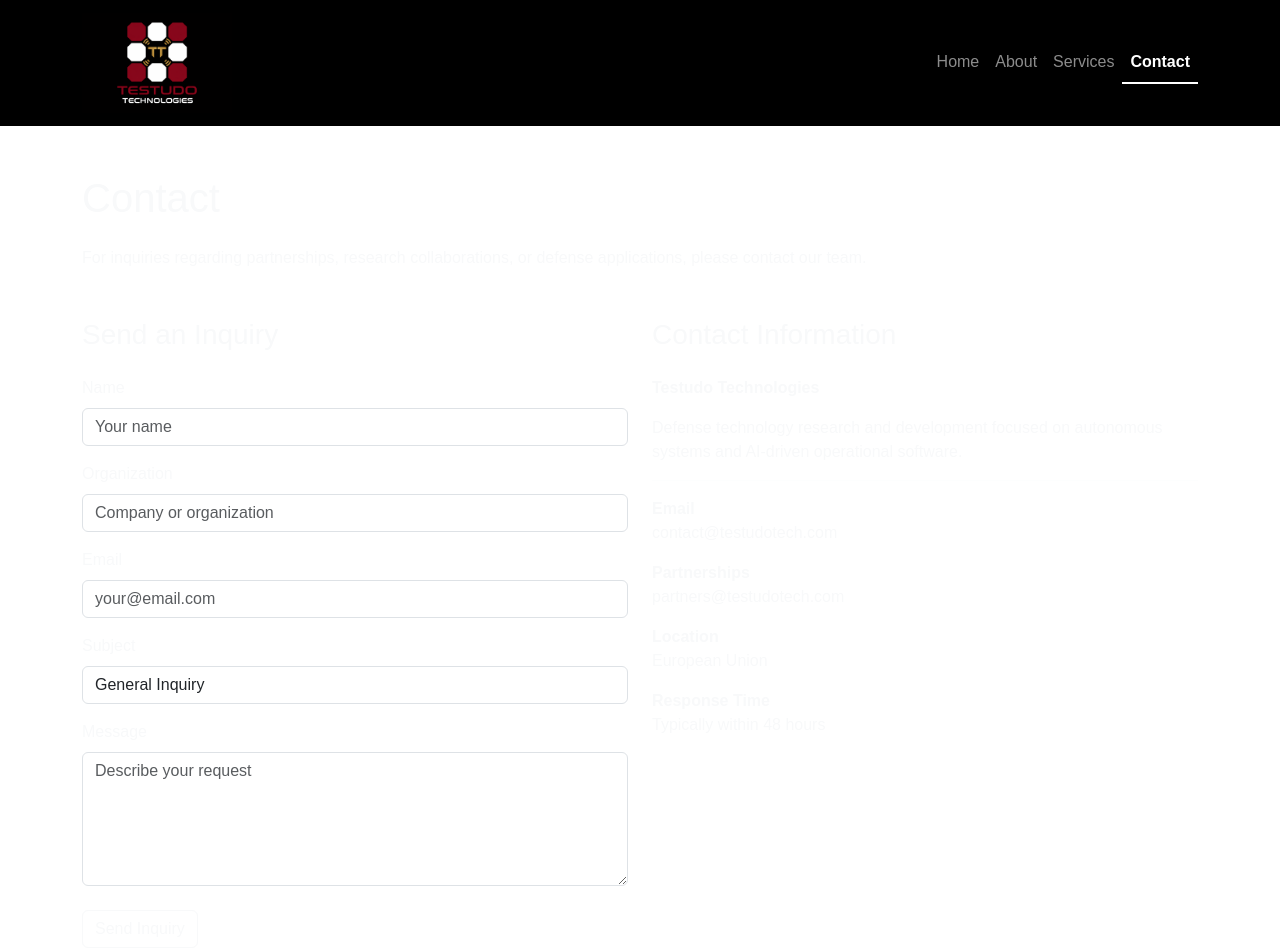
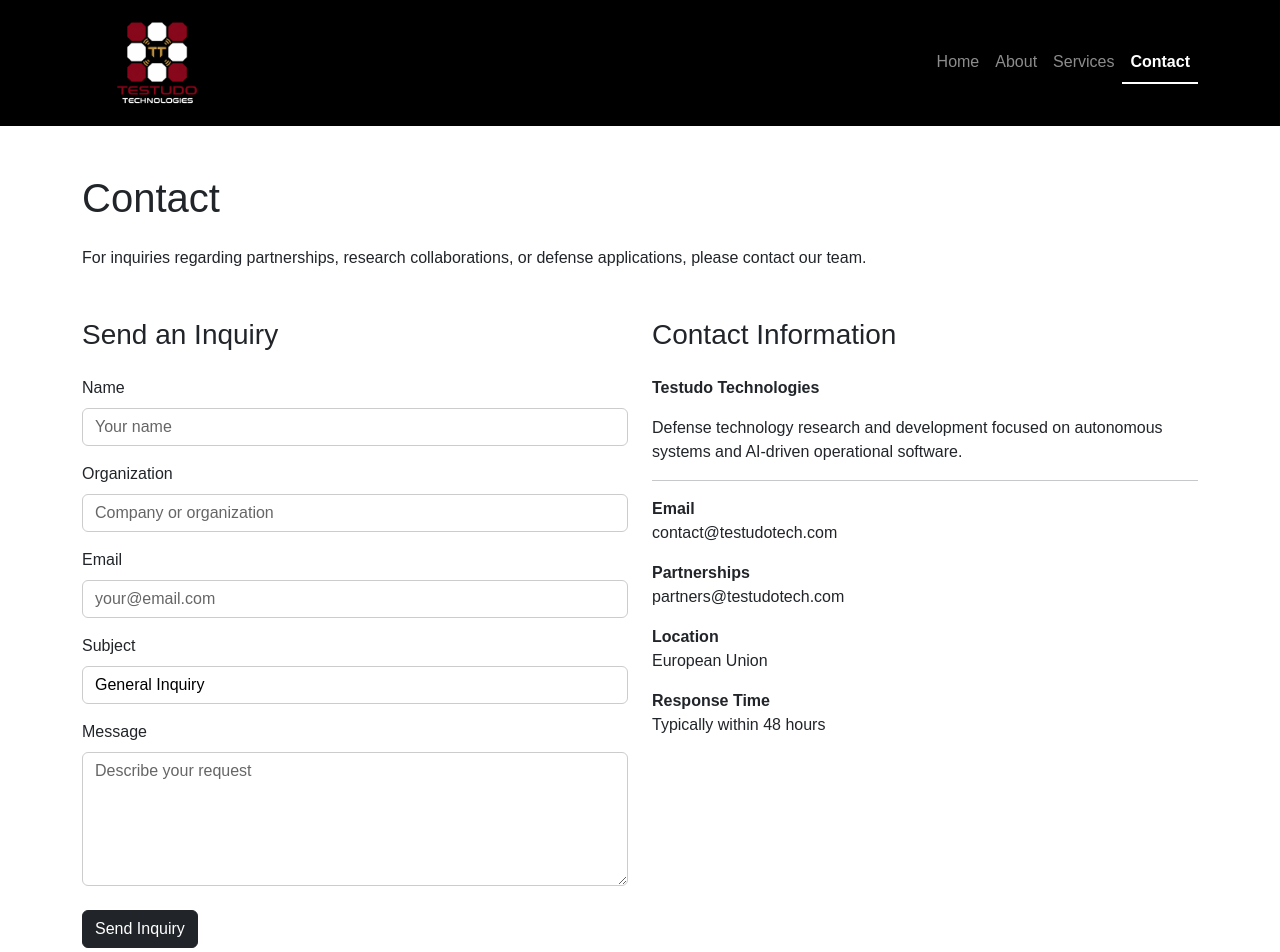
Before and after one commit to testudotechnologies-cmd/Site, a SvelteKit app: page /contact in a window 1280 px wide. Shown: the top 952 px of the page. Built offline with nearby package versions, Linux system fonts and the light colour scheme.

Commit message:
contact page

```diff
--- a/src/routes/contact/+page.svelte
+++ b/src/routes/contact/+page.svelte
@@ -1,4 +1,4 @@
-<section class="container py-5 text-light">
+<section class="container py-5">
   <h1 class="mb-4">Contact</h1>
 
   <p class="mb-5">
@@ -54,7 +54,7 @@
           ></textarea>
         </div>
 
-        <button class="btn btn-outline-light mt-2"> Send Inquiry </button>
+        <button class="btn btn-dark mt-2"> Send Inquiry </button>
       </form>
     </div>
 
@@ -95,3 +95,15 @@
     </div>
   </div>
 </section>
+
+<style>
+  .form-control {
+    background-color: #ffffff;
+    color: #000;
+    border: 1px solid #ccc;
+  }
+
+  .form-control::placeholder {
+    color: #666;
+  }
+</style>
```
